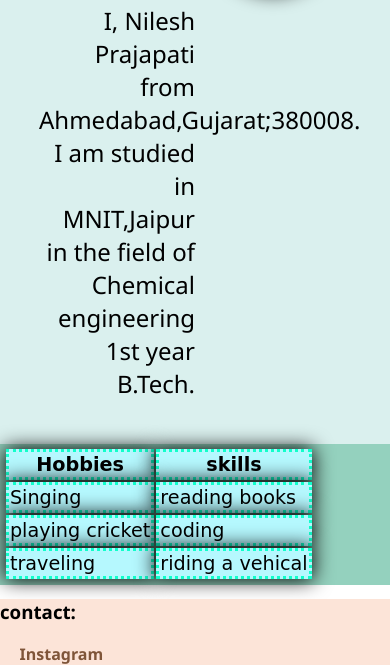
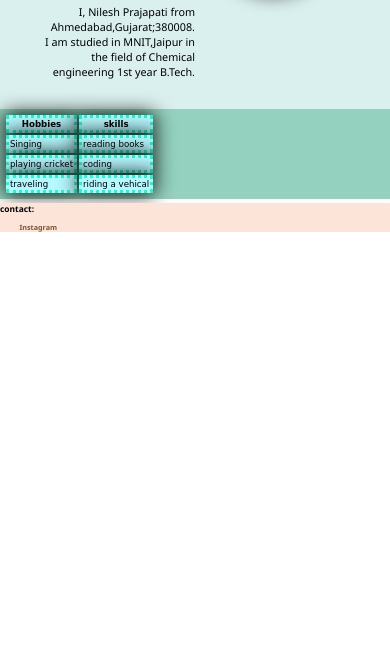
Before and after one commit to nilesh-855/think-india-round2, a plain HTML site: page index.html in a window 390 px wide. Shown: the part 172-844 px from the top of the page. Drawn offline with Linux system fonts and the light colour scheme.

Commit message:
Update style.css

```diff
--- a/style.css
+++ b/style.css
@@ -1,3 +1,6 @@
+html{
+  font-size: 62.5%;
+}
 body {
   margin: 0%;
   margin-top: -5%;
@@ -129,3 +132,13 @@ td {
   padding-left: 1%;
   background-color: #003049;
 }
+@media(max-width:998px){
+  html{
+    font-size: 55%;
+  }
+}
+@media(max-width:768px){
+  html{
+    font-size: 45%;
+  }
+}
```
